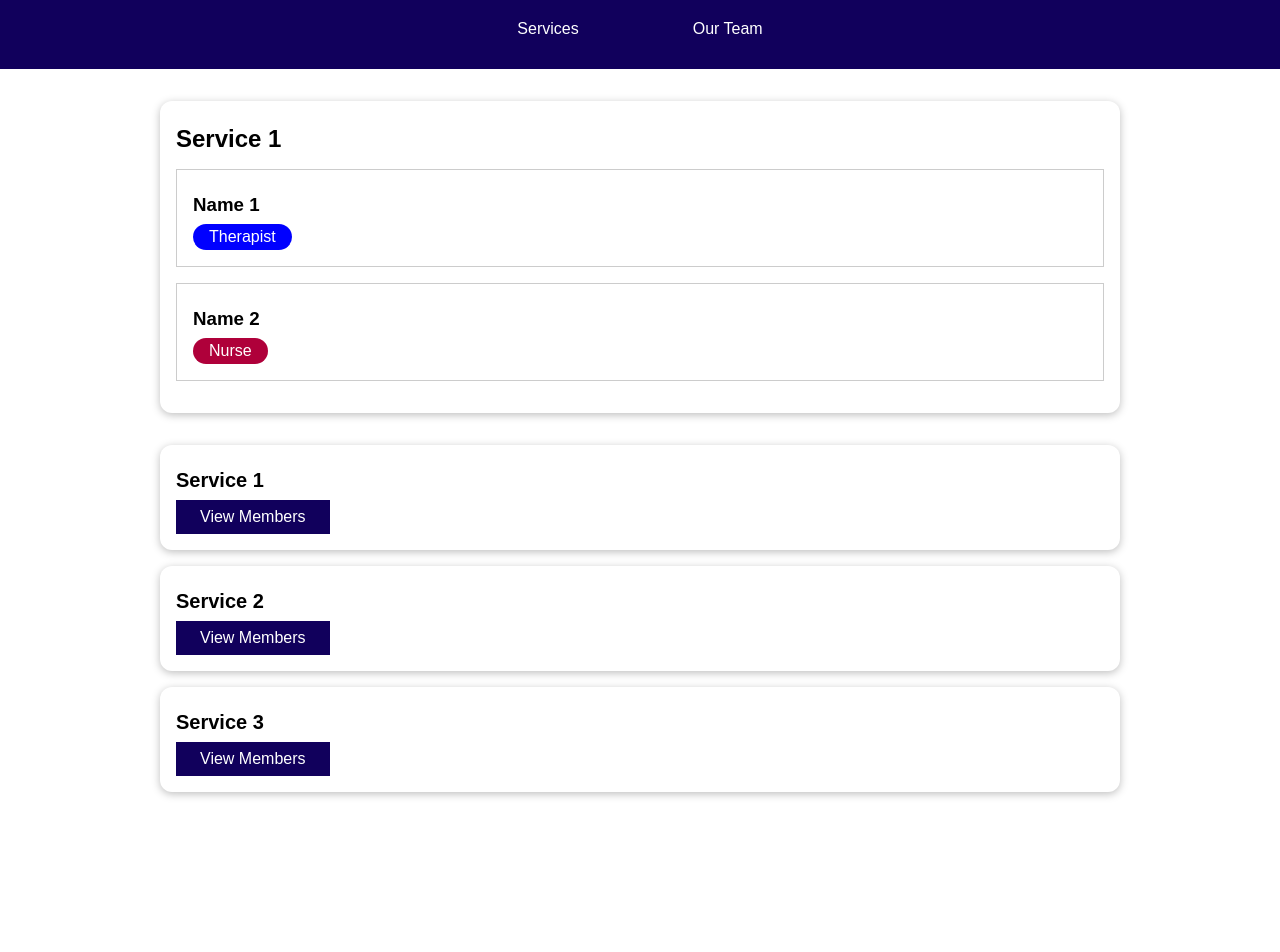
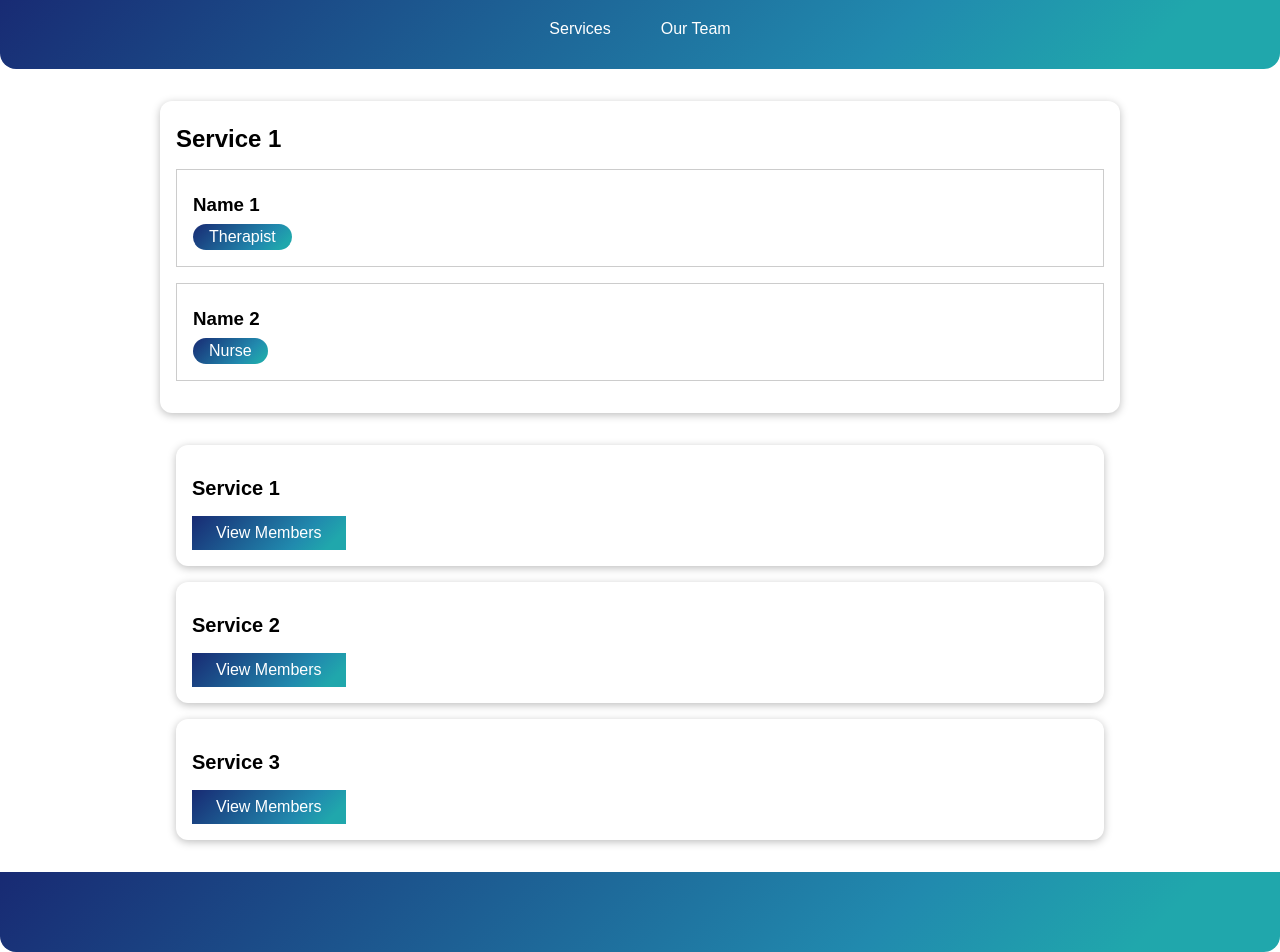
Before and after one commit to castrosanabriajohn/clinic, a Vue app: page /services/s1 in a window 1280 px wide. Shown: the part 11-963 px from the top of the page. Before the commit the page ends 835 px from the top, so only its background shows below. Built offline with nearby package versions, Linux system fonts and the light colour scheme.

Commit message:
Basic styling

```diff
--- a/src/App.vue
+++ b/src/App.vue
@@ -1,5 +1,6 @@
 <script>
 import TheNavigation from './components/nav/TheNavigation.vue';
+import TheFooter from './components/nav/TheFooter.vue';
 export default {
   provide() {
     return {
@@ -22,6 +23,7 @@ export default {
   },
   components: {
     TheNavigation,
+    TheFooter,
   },
 };
 </script>
@@ -31,6 +33,7 @@ export default {
   <main>
     <router-view></router-view>
   </main>
+  <the-footer></the-footer>
 </template>
 
 <style>
--- /dev/null
+++ b/src/components/nav/TheFooter.vue
@@ -0,0 +1,17 @@
+<template>
+  <footer></footer>
+</template>
+
+<style scoped>
+footer {
+  width: 100%;
+  height: 5rem;
+  border-radius: 0 0 1rem 1rem;
+  background-image: linear-gradient(
+    135deg,
+    rgb(24, 42, 115) 0%,
+    rgb(33, 138, 174) 69%,
+    rgb(32, 167, 172) 89%
+  ) !important;
+}
+</style>
--- a/src/components/nav/TheNavigation.vue
+++ b/src/components/nav/TheNavigation.vue
@@ -21,7 +21,13 @@ export default {};
 header {
   width: 100%;
   height: 5rem;
-  background-color: #11005c;
+  border-radius: 0 0 1rem 1rem;
+  background-image: linear-gradient(
+    135deg,
+    rgb(24, 42, 115) 0%,
+    rgb(33, 138, 174) 69%,
+    rgb(32, 167, 172) 89%
+  ) !important;
 }
 
 nav {
@@ -39,23 +45,24 @@ ul {
 }
 
 li {
-  margin: 0 2rem;
+  margin: 0;
 }
 
 a {
-  text-decoration: none !important;
+  display: inline-block;
+  padding: 0.5rem 1.5rem;
+  text-decoration: none;
   background: transparent;
   border: 1px solid transparent;
   cursor: pointer;
   color: white;
-  padding: 0.5rem 1.5rem;
-  display: inline-block;
 }
-s a:hover,
+
+a:hover,
 a:active,
 a.active {
-  color: #f1a80a;
-  border-color: #f1a80a;
-  background-color: #1a037e;
+  color: floralwhite;
+  border-color: floralwhite;
+  background-color: #4388ef;
 }
 </style>
--- a/src/components/professionals/ProfessionalItem.vue
+++ b/src/components/professionals/ProfessionalItem.vue
@@ -42,12 +42,22 @@ h3 {
 }
 
 .role--therapist {
-  background-color: blue;
+  background-image: linear-gradient(
+    135deg,
+    rgb(24, 42, 115) 0%,
+    rgb(33, 138, 174) 69%,
+    rgb(32, 167, 172) 89%
+  ) !important;
   color: white;
 }
 
 .role--nurse {
-  background-color: #af003a;
+  background-image: linear-gradient(
+    135deg,
+    rgb(24, 42, 115) 0%,
+    rgb(33, 138, 174) 69%,
+    rgb(32, 167, 172) 89%
+  ) !important;
   color: white;
 }
 </style>
--- a/src/components/services/ServiceItem.vue
+++ b/src/components/services/ServiceItem.vue
@@ -18,15 +18,19 @@ export default {
 
 <style scoped>
 li {
-  margin: 1rem 0;
+  margin: 1rem;
   box-shadow: 0 2px 8px rgba(0, 0, 0, 0.26);
   border-radius: 12px;
   padding: 1rem;
 }
 
 li h3 {
+  margin: 1rem 0;
+  font-size: 1.25rem;
+}
+
+li .service-description {
   margin: 0.5rem 0;
-  font-size: 1.25rem;
 }
 
 a {
@@ -34,11 +38,18 @@ a {
   color: white;
   display: inline-block;
   padding: 0.5rem 1.5rem;
-  background-color: #11005c;
+  background-image: linear-gradient(
+    135deg,
+    rgb(24, 42, 115) 0%,
+    rgb(33, 138, 174) 69%,
+    rgb(32, 167, 172) 89%
+  ) !important;
 }
 
 a:hover,
 a:active {
-  background-color: #220a8d;
+  color: floralwhite;
+  border-color: floralwhite;
+  background-color: #4388ef;
 }
 </style>
```
